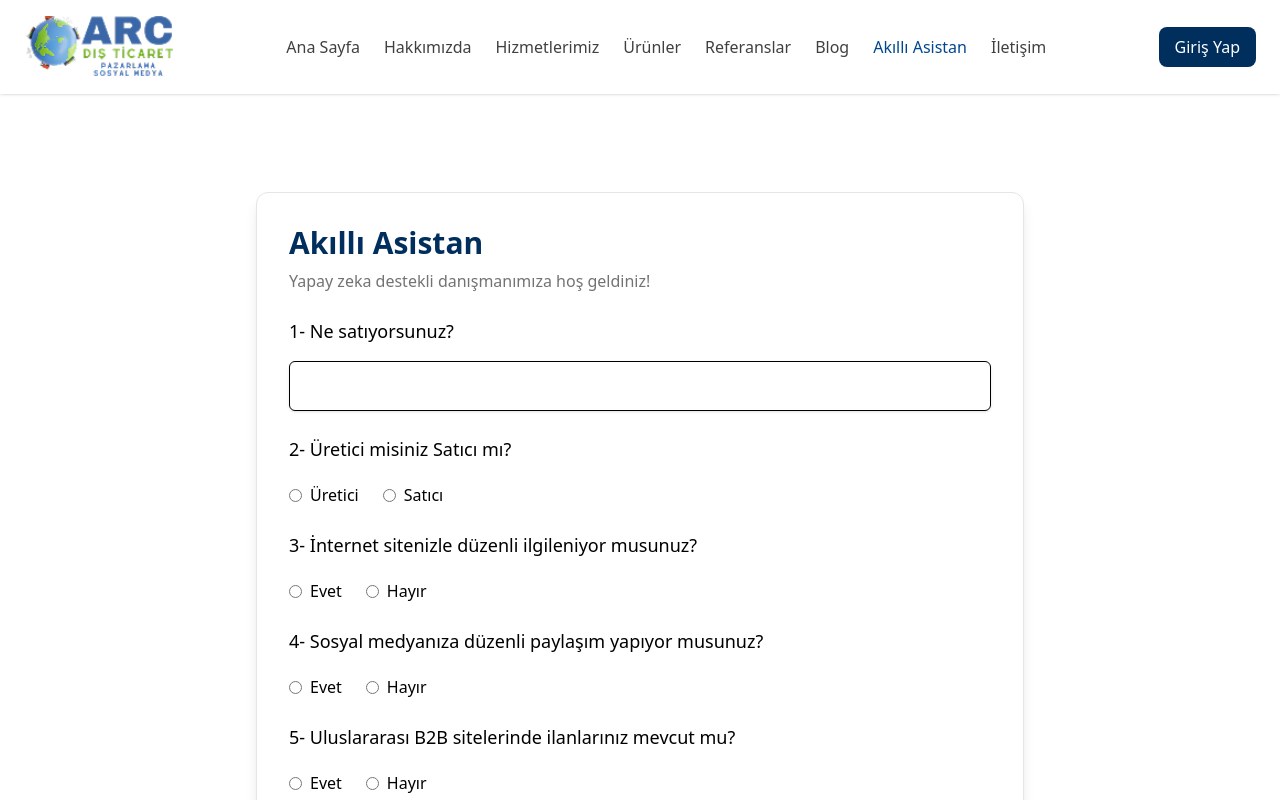
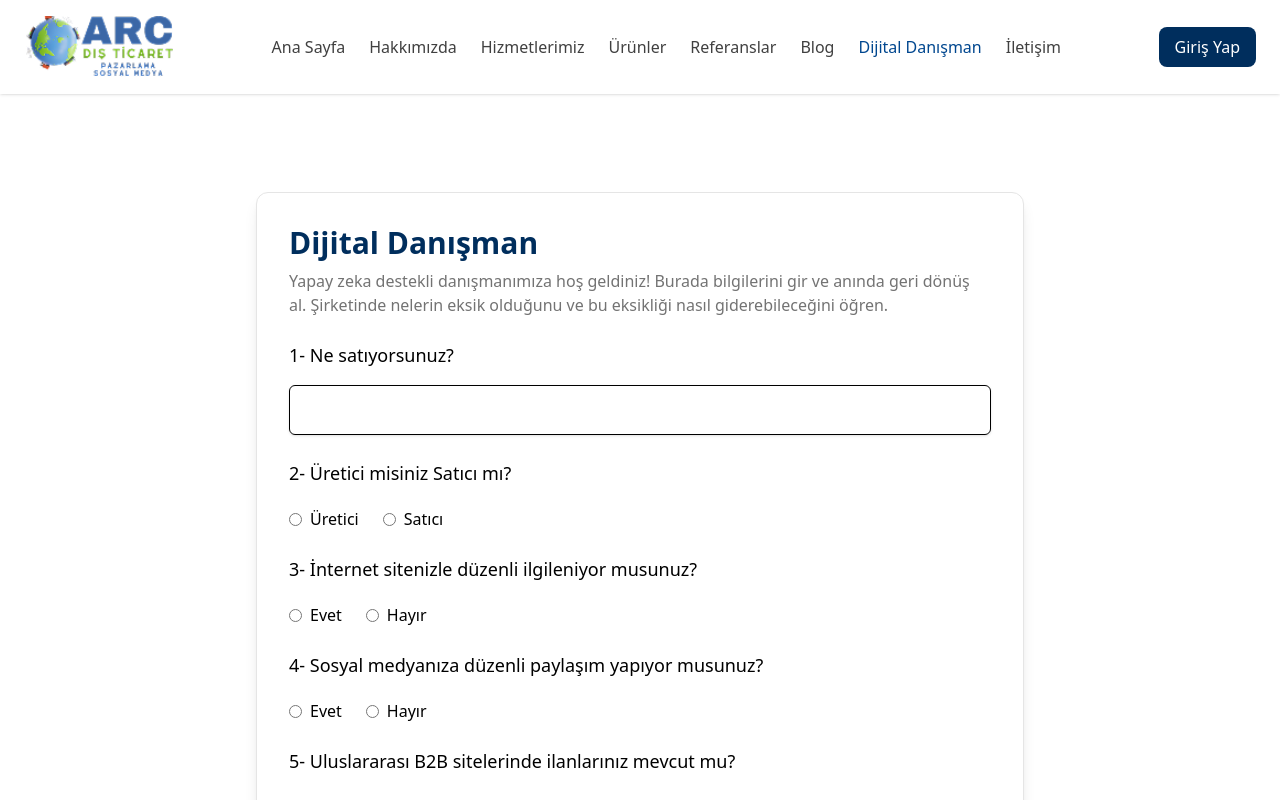
Before and after one commit to poyrazavsever/arc_foreign_trade, a Next.js app: page /ai-assistant in a window 1280 px wide. Shown: the top 800 px of the page. Built offline with nearby package versions, Linux system fonts and the light colour scheme.

Commit message:
feat: changed ai assistant name

```diff
--- a/components/Navbar.jsx
+++ b/components/Navbar.jsx
@@ -70,7 +70,7 @@ const Navbar = () => {
           </Link>
           <Link href="/ai-assistant" onClick={closeMenu}>
             <span className={`text-neutral-700 hover:text-secondary ${router.pathname === "/ai-assistant" ? "text-secondary" : ""}`}>
-              Akıllı Asistan
+              Dijital Danışman
             </span>
           </Link>
           <Link href="/contact" onClick={closeMenu}>
--- a/pages/ai-assistant.js
+++ b/pages/ai-assistant.js
@@ -106,8 +106,8 @@ const AiAssistant = () => {
   return (
     <div className="max-w-3xl mx-auto p-8 border border-neutral-200 rounded-xl mt-48 bg-white shadow-lg">
       <div className="flex flex-col items-start gap-2 mb-6">
-        <h1 className="text-3xl font-bold text-left text-primary">Akıllı Asistan</h1>
-        <p className="text-neutral-500">Yapay zeka destekli danışmanımıza hoş geldiniz!</p>
+        <h1 className="text-3xl font-bold text-left text-primary">Dijital Danışman</h1>
+        <p className="text-neutral-500">Yapay zeka destekli danışmanımıza hoş geldiniz! Burada bilgilerini gir ve anında geri dönüş al. Şirketinde nelerin eksik olduğunu ve bu eksikliği nasıl giderebileceğini öğren.</p>
       </div>
 
       <form onSubmit={handleSubmit} className="flex flex-col items-start gap-6 w-full">
```
Also changed, not shown: pages/index.js (line endings or trailing spaces).
